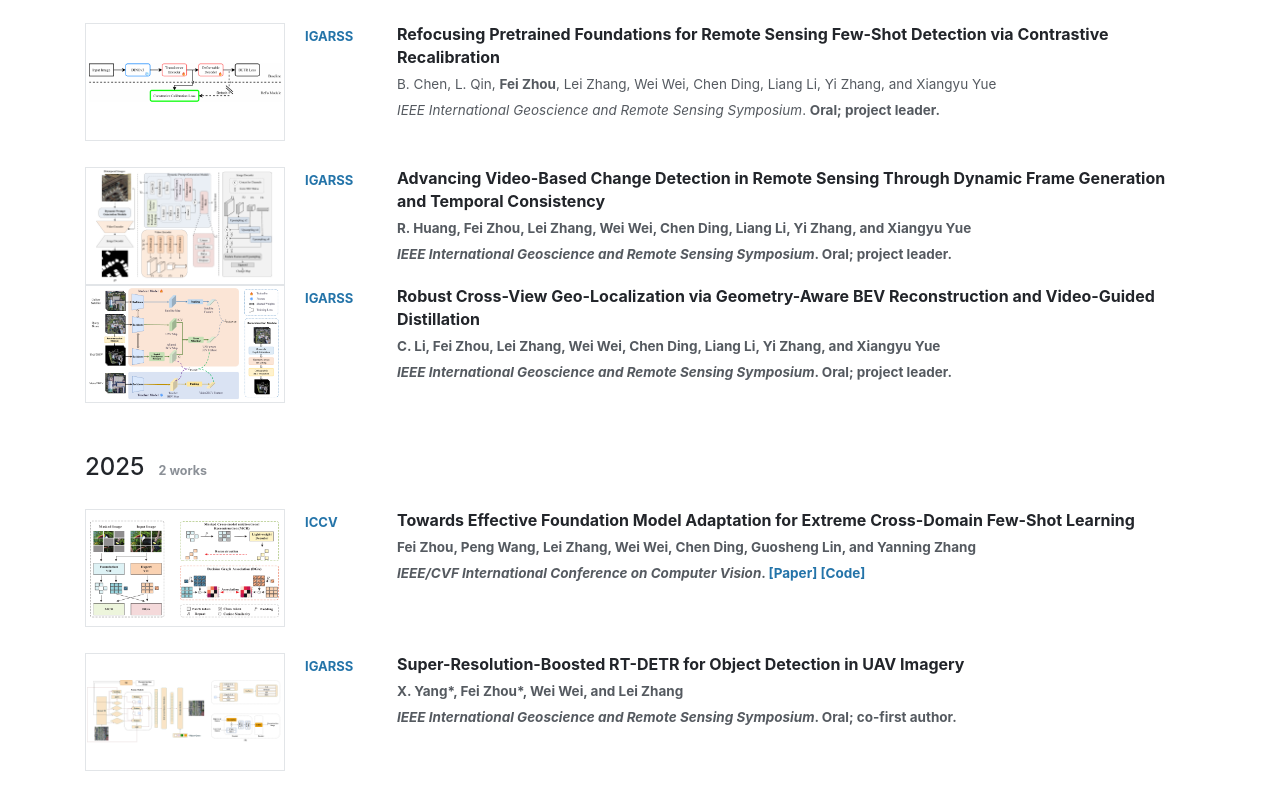
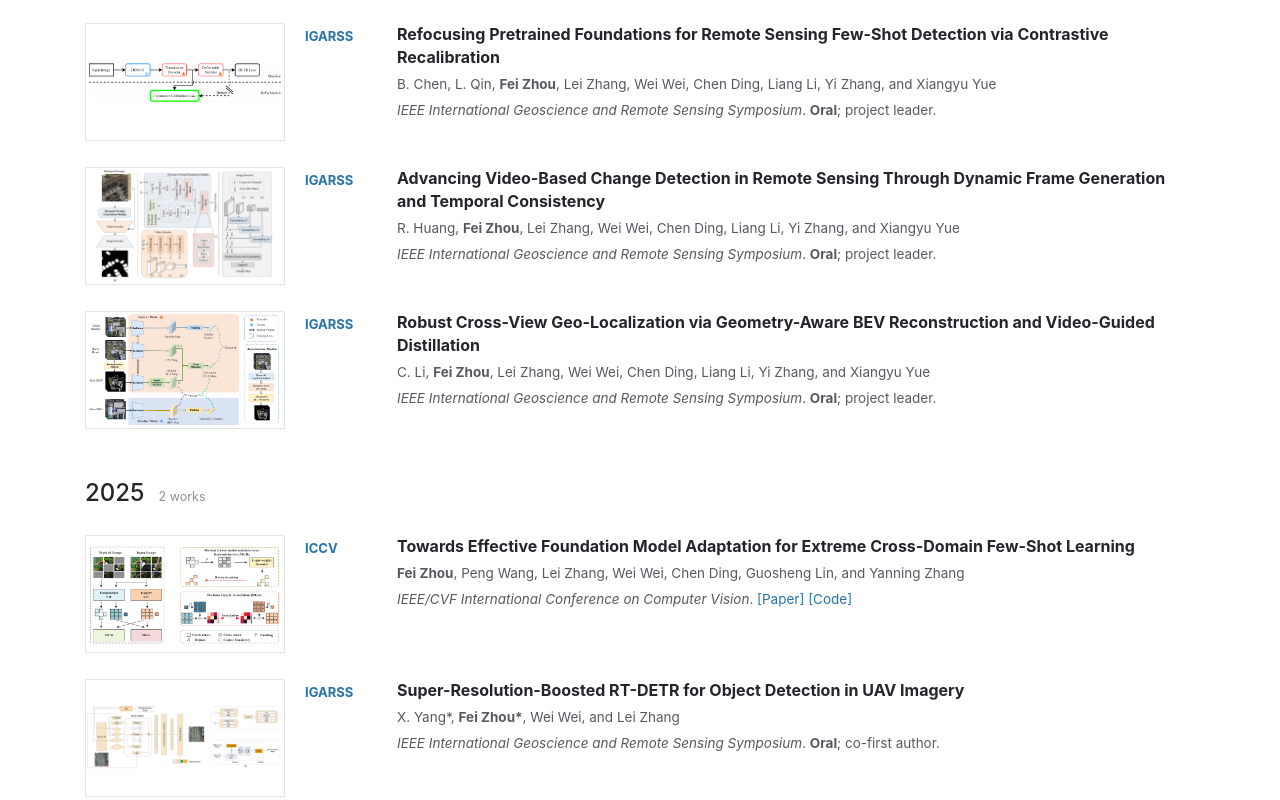
Before and after one commit to FeiZhou123/feizhou123.github.io, a plain HTML site: page publications.html in a window 1280 px wide. Shown: the part 1415-2215 px from the top of the page. Drawn offline with Linux system fonts and the light colour scheme.

Commit message:
Update publications.html

```diff
--- a/publications.html
+++ b/publications.html
@@ -58,9 +58,9 @@
           <article class="archive-item with-figure"><a class="archive-figure" href="https://doi.org/10.1109/TIP.2026.3716403" target="_blank" rel="noreferrer"><img src="assets/publications/meta-complementary-semantic.png" alt="Complementary semantic consistency framework" loading="lazy" /></a><div class="archive-venue">TIP</div><div><h3><a href="https://doi.org/10.1109/TIP.2026.3716403" target="_blank" rel="noreferrer">Meta-Exploiting Complementary Semantic Consistency for Cross-Domain Few-Shot Learning Promotion</a></h3><p><strong>Fei Zhou</strong>, Peng Wang, Lei Zhang, Wei Wei, Chen Ding, Guosheng Lin, and Yanning Zhang</p><p><em>IEEE Transactions on Image Processing</em>, 35: 8543–8557. <a href="https://doi.org/10.1109/TIP.2026.3716403" target="_blank" rel="noreferrer">[Paper]</a> <a href="https://github.com/NWPUZhoufei/LDP-Net" target="_blank" rel="noreferrer">[Code]</a></p></div></article>
           <article class="archive-item with-figure"><a class="archive-figure" href="https://openaccess.thecvf.com/content/CVPR2026/papers/Zhou_Language_Does_Matter_for_Cross-Domain_Few-Shot_Visual_Feature_Enhancement_CVPR_2026_paper.pdf" target="_blank" rel="noreferrer"><img src="assets/publications/language-does-matter.png" alt="Language-guided visual feature enhancement framework" loading="lazy" /></a><div class="archive-venue">CVPR</div><div><h3><a href="https://openaccess.thecvf.com/content/CVPR2026/papers/Zhou_Language_Does_Matter_for_Cross-Domain_Few-Shot_Visual_Feature_Enhancement_CVPR_2026_paper.pdf" target="_blank" rel="noreferrer">Language Does Matter for Cross-Domain Few-Shot Visual Feature Enhancement</a></h3><p><strong>Fei Zhou</strong>, Xiwen Zhang, Lei Zhang, Wei Wei, Chen Ding, Yi Zhang, Liang Li, Xiangyu Yue, and Yanning Zhang</p><p><em>IEEE/CVF Conference on Computer Vision and Pattern Recognition</em>. <a href="https://openaccess.thecvf.com/content/CVPR2026/papers/Zhou_Language_Does_Matter_for_Cross-Domain_Few-Shot_Visual_Feature_Enhancement_CVPR_2026_paper.pdf" target="_blank" rel="noreferrer">[Paper]</a> <a href="https://github.com/SivanXT/LDM-CDFSL" target="_blank" rel="noreferrer">[Code]</a></p></div></article>
           <article class="archive-item with-figure"><div class="archive-figure"><img src="assets/publications/calibrate-before-adapt.png" alt="Training-free pseudo-label calibration framework" loading="lazy" /></div><div class="archive-venue">ECCV</div><div><h3>Calibrate Before Adapt: Training-Free Pseudo-Label Calibration for Semi-Supervised Cross-Domain Few-Shot Detection</h3><p>X. Yang*, <strong>Fei Zhou*</strong>, Wei Wei, and Lei Zhang</p><p><em>European Conference on Computer Vision</em>. Co-first author. <a href="https://github.com/xSheep123/Semi-CDFSOD" target="_blank" rel="noreferrer">[Code]</a></p></div></article>
-          <article class="archive-item with-figure"><div class="archive-figure"><img src="assets/publications/refo-detr.png" alt="ReFo-DETR framework" loading="lazy" /></div><div class="archive-venue">IGARSS</div><div><h3>Refocusing Pretrained Foundations for Remote Sensing Few-Shot Detection via Contrastive Recalibration</h3><p>B. Chen, L. Qin, <strong>Fei Zhou</strong>, Lei Zhang, Wei Wei, Chen Ding, Liang Li, Yi Zhang, and Xiangyu Yue</p><p><em>IEEE International Geoscience and Remote Sensing Symposium</em>. <strong>Oral<strong>; project leader.</p></div></article>
-          <article class="archive-item with-figure"><div class="archive-figure"><img src="assets/publications/video-change-detection.png" alt="Video-based remote-sensing change-detection framework" loading="lazy" /></div><div class="archive-venue">IGARSS</div><div><h3>Advancing Video-Based Change Detection in Remote Sensing Through Dynamic Frame Generation and Temporal Consistency</h3><p>R. Huang, <strong>Fei Zhou</strong>, Lei Zhang, Wei Wei, Chen Ding, Liang Li, Yi Zhang, and Xiangyu Yue</p><p><em>IEEE International Geoscience and Remote Sensing Symposium</em>. <strong>Oral<strong>; project leader.</p></div></article>
-          <article class="archive-item with-figure"><div class="archive-figure"><img src="assets/publications/cross-view-geolocalization.png" alt="Geometry-aware cross-view geo-localization framework" loading="lazy" /></div><div class="archive-venue">IGARSS</div><div><h3>Robust Cross-View Geo-Localization via Geometry-Aware BEV Reconstruction and Video-Guided Distillation</h3><p>C. Li, <strong>Fei Zhou</strong>, Lei Zhang, Wei Wei, Chen Ding, Liang Li, Yi Zhang, and Xiangyu Yue</p><p><em>IEEE International Geoscience and Remote Sensing Symposium</em>. <strong>Oral<strong>; project leader.</p></div></article>
+          <article class="archive-item with-figure"><div class="archive-figure"><img src="assets/publications/refo-detr.png" alt="ReFo-DETR framework" loading="lazy" /></div><div class="archive-venue">IGARSS</div><div><h3>Refocusing Pretrained Foundations for Remote Sensing Few-Shot Detection via Contrastive Recalibration</h3><p>B. Chen, L. Qin, <strong>Fei Zhou</strong>, Lei Zhang, Wei Wei, Chen Ding, Liang Li, Yi Zhang, and Xiangyu Yue</p><p><em>IEEE International Geoscience and Remote Sensing Symposium</em>. <strong>Oral</strong>; project leader.</p></div></article>
+          <article class="archive-item with-figure"><div class="archive-figure"><img src="assets/publications/video-change-detection.png" alt="Video-based remote-sensing change-detection framework" loading="lazy" /></div><div class="archive-venue">IGARSS</div><div><h3>Advancing Video-Based Change Detection in Remote Sensing Through Dynamic Frame Generation and Temporal Consistency</h3><p>R. Huang, <strong>Fei Zhou</strong>, Lei Zhang, Wei Wei, Chen Ding, Liang Li, Yi Zhang, and Xiangyu Yue</p><p><em>IEEE International Geoscience and Remote Sensing Symposium</em>. <strong>Oral</strong>; project leader.</p></div></article>
+          <article class="archive-item with-figure"><div class="archive-figure"><img src="assets/publications/cross-view-geolocalization.png" alt="Geometry-aware cross-view geo-localization framework" loading="lazy" /></div><div class="archive-venue">IGARSS</div><div><h3>Robust Cross-View Geo-Localization via Geometry-Aware BEV Reconstruction and Video-Guided Distillation</h3><p>C. Li, <strong>Fei Zhou</strong>, Lei Zhang, Wei Wei, Chen Ding, Liang Li, Yi Zhang, and Xiangyu Yue</p><p><em>IEEE International Geoscience and Remote Sensing Symposium</em>. <strong>Oral</strong>; project leader.</p></div></article>
         </div>
       </section>
 
@@ -68,7 +68,7 @@
         <div class="year-heading"><h2 id="year-2025">2025</h2><span>2 works</span></div>
         <div class="archive-list">
           <article class="archive-item with-figure"><a class="archive-figure" href="https://openaccess.thecvf.com/content/ICCV2025/html/Zhou_Towards_Effective_Foundation_Model_Adaptation_for_Extreme_Cross-Domain_Few-Shot_Learning_ICCV_2025_paper.html" target="_blank" rel="noreferrer"><img src="assets/publications/foundation-model-adaptation.png" alt="Foundation-model absorption adaptation framework" loading="lazy" /></a><div class="archive-venue">ICCV</div><div><h3><a href="https://openaccess.thecvf.com/content/ICCV2025/html/Zhou_Towards_Effective_Foundation_Model_Adaptation_for_Extreme_Cross-Domain_Few-Shot_Learning_ICCV_2025_paper.html" target="_blank" rel="noreferrer">Towards Effective Foundation Model Adaptation for Extreme Cross-Domain Few-Shot Learning</a></h3><p><strong>Fei Zhou</strong>, Peng Wang, Lei Zhang, Wei Wei, Chen Ding, Guosheng Lin, and Yanning Zhang</p><p><em>IEEE/CVF International Conference on Computer Vision</em>. <a href="https://openaccess.thecvf.com/content/ICCV2025/html/Zhou_Towards_Effective_Foundation_Model_Adaptation_for_Extreme_Cross-Domain_Few-Shot_Learning_ICCV_2025_paper.html" target="_blank" rel="noreferrer">[Paper]</a> <a href="https://github.com/NWPUZhoufei/FMA" target="_blank" rel="noreferrer">[Code]</a></p></div></article>
-          <article class="archive-item with-figure"><div class="archive-figure"><img src="assets/publications/super-resolution-rtdetr.png" alt="Super-resolution RT-DETR framework" loading="lazy" /></div><div class="archive-venue">IGARSS</div><div><h3>Super-Resolution-Boosted RT-DETR for Object Detection in UAV Imagery</h3><p>X. Yang*, <strong>Fei Zhou*</strong>, Wei Wei, and Lei Zhang</p><p><em>IEEE International Geoscience and Remote Sensing Symposium</em>. <strong>Oral<strong>; co-first author.</p></div></article>
+          <article class="archive-item with-figure"><div class="archive-figure"><img src="assets/publications/super-resolution-rtdetr.png" alt="Super-resolution RT-DETR framework" loading="lazy" /></div><div class="archive-venue">IGARSS</div><div><h3>Super-Resolution-Boosted RT-DETR for Object Detection in UAV Imagery</h3><p>X. Yang*, <strong>Fei Zhou*</strong>, Wei Wei, and Lei Zhang</p><p><em>IEEE International Geoscience and Remote Sensing Symposium</em>. <strong>Oral</strong>; co-first author.</p></div></article>
         </div>
       </section>
 
```
